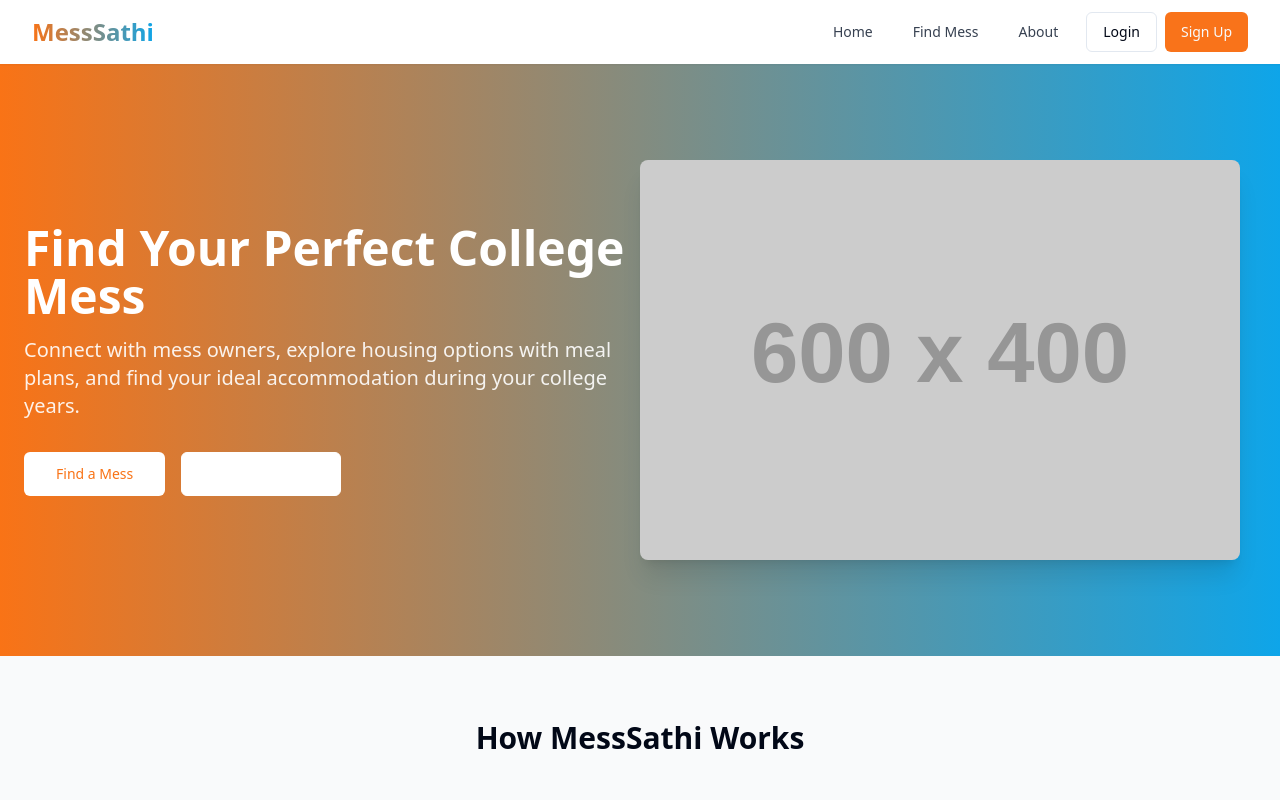
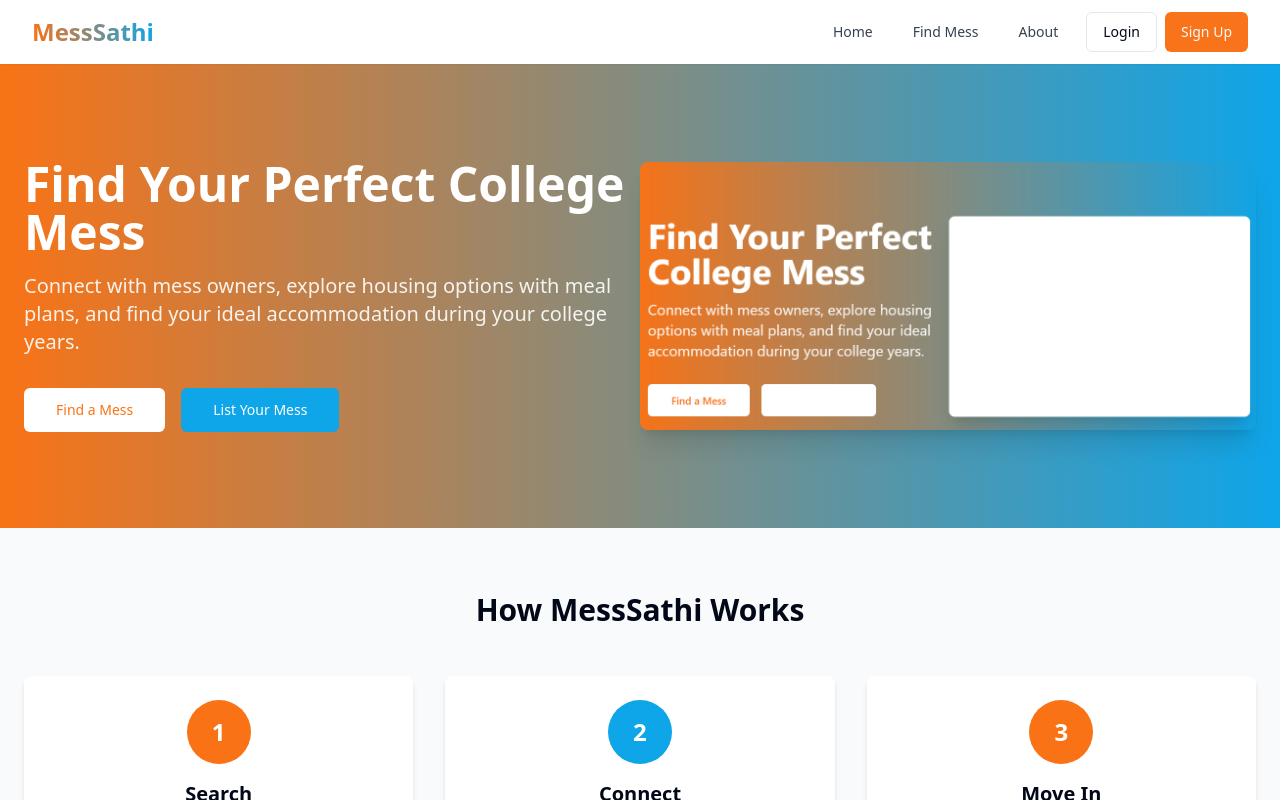
Before and after one commit to JoYdEb777/collegefoodhub, a React (Vite) app: page / in a window 1280 px wide. Shown: the top 800 px of the page. Built offline with nearby package versions, Linux system fonts and the light colour scheme.

Commit message:
feat: Add mess photo and button visibility
- Added a mess photo to the home page.
- Made the button beside the "Find a Mess" button visible.

```diff
--- a/src/pages/Home.tsx
+++ b/src/pages/Home.tsx
@@ -88,7 +88,7 @@ const Home = () => {
                 </Button>
               </Link>
               <Link to="/signup">
-                <Button size="lg" variant="outline" className="w-full sm:w-auto border-white text-white hover:bg-white/10">
+                <Button size="lg" className="w-full sm:w-auto bg-messsathi-blue text-white hover:bg-messsathi-blue/90">
                   List Your Mess
                 </Button>
               </Link>
@@ -96,9 +96,9 @@ const Home = () => {
           </div>
           <div className="md:w-1/2">
             <img
-              src="https://placehold.co/600x400/white/white?text=Mess+Image"
+              src="/lovable-uploads/91514f2f-f590-45d5-812f-a723c154f68a.png"
               alt="College Mess"
-              className="rounded-lg shadow-xl"
+              className="rounded-lg shadow-xl object-cover w-full h-full"
             />
           </div>
         </div>
```
Also changed, not shown: public/lovable-uploads/91514f2f-f590-45d5-812f-a723c154f68a.png (added).
